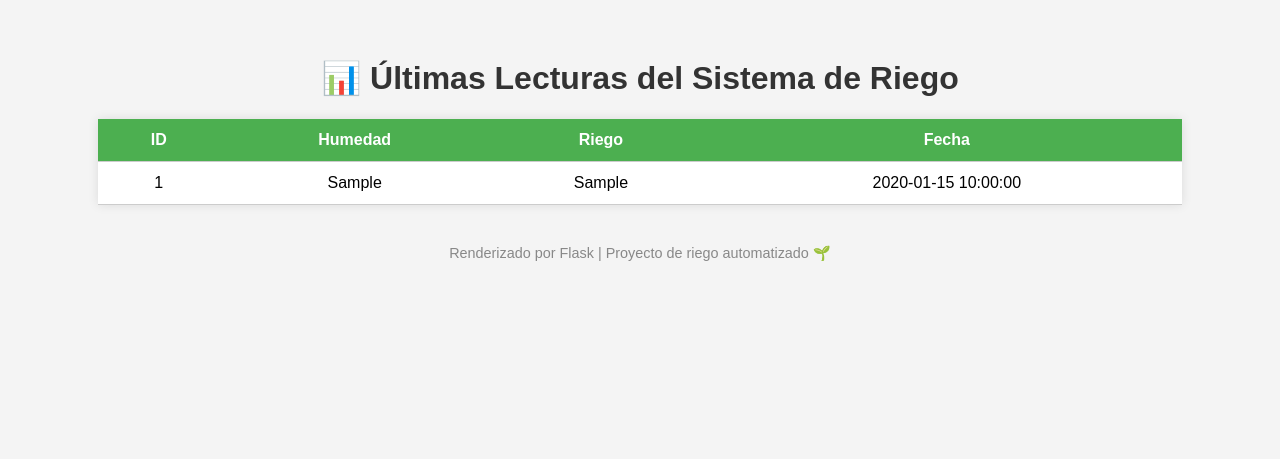
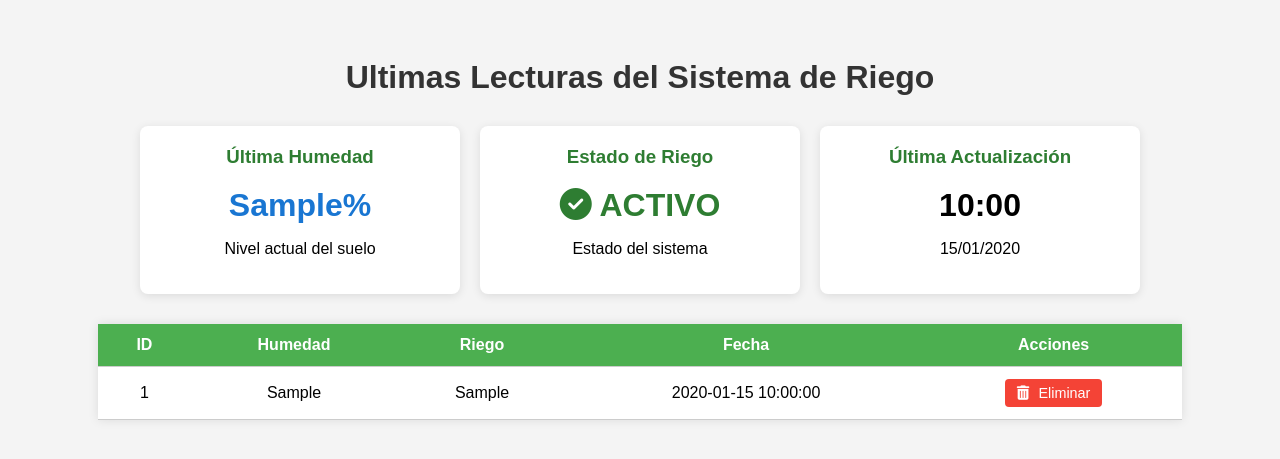
Before and after one commit to DavidInsano777/riego-api, a Flask app: page /lecturas in a window 1280 px wide. Shown: the top 459 px of the page. Run offline with Flask 3, Linux system fonts and the light colour scheme; tables that the repository leaves empty or names only in its code hold one stand-in row (values such as "Sample post"); data that the repository does not hold is empty.

Commit message:
💻 Agregada vista HTML para mostrar lecturas con estilo

```diff
--- a/app.py
+++ b/app.py
@@ -78,6 +78,23 @@ def obtener_lecturas():
     except Exception as e:
         return f"<h1>Error</h1><p>{str(e)}</p>", 500
 
+@app.route('/lectura/<int:id>', methods=['DELETE'])
+def eliminar_lectura(id):
+    try:
+        conn = mysql.connector.connect(**db_config)
+        cursor = conn.cursor()
+
+        cursor.execute("DELETE FROM lecturas2 WHERE id = %s", (id,))
+        conn.commit()
+
+        cursor.close()
+        conn.close()
+
+        return jsonify({"message": f"Lectura con ID {id} eliminada correctamente"}), 200
+
+    except Exception as e:
+        return jsonify({"error": str(e)}), 500
+
 
 if __name__ == '__main__':
     port = int(os.environ.get("PORT", 5000))
--- a/templates/lecturas.html
+++ b/templates/lecturas.html
@@ -2,17 +2,62 @@
 <html lang="es">
 <head>
     <meta charset="UTF-8">
-    <title>📊 Lecturas de Humedad</title>
+    <title>Lecturas de Humedad</title>
+    <link rel="stylesheet" href="https://cdnjs.cloudflare.com/ajax/libs/font-awesome/6.4.0/css/all.min.css">
     <style>
         body {
             font-family: Arial, sans-serif;
             background-color: #f4f4f4;
             padding: 30px;
         }
+
         h1 {
             text-align: center;
             color: #333;
         }
+
+        .status-cards {
+            display: flex;
+            justify-content: center;
+            gap: 20px;
+            margin: 30px auto;
+            flex-wrap: wrap;
+            max-width: 1000px;
+        }
+
+        .card {
+            background-color: white;
+            padding: 20px;
+            border-radius: 8px;
+            box-shadow: 0 2px 10px rgba(0,0,0,0.1);
+            text-align: center;
+            min-width: 200px;
+            flex: 1;
+        }
+
+        .card h3 {
+            margin-top: 0;
+            color: #2e7d32;
+        }
+
+        .card .value {
+            font-size: 2em;
+            font-weight: bold;
+            margin: 10px 0;
+        }
+
+        .card .humidity {
+            color: #1976d2;
+        }
+
+        .card .irrigation-true {
+            color: #2e7d32;
+        }
+
+        .card .irrigation-false {
+            color: #ff8f00;
+        }
+
         table {
             width: 90%;
             margin: 20px auto;
@@ -20,28 +65,80 @@
             background-color: white;
             box-shadow: 0 0 10px rgba(0,0,0,0.1);
         }
+
         th, td {
             padding: 12px 15px;
             text-align: center;
             border-bottom: 1px solid #ccc;
         }
+
         th {
             background-color: #4CAF50;
             color: white;
         }
+
         tr:hover {
             background-color: #f1f1f1;
         }
+
         .footer {
             text-align: center;
             margin-top: 40px;
             font-size: 0.9em;
             color: #888;
         }
+
+        .btn-delete {
+            background-color: #f44336;
+            color: white;
+            border: none;
+            padding: 6px 12px;
+            border-radius: 4px;
+            cursor: pointer;
+            font-size: 0.9em;
+        }
+
+        .btn-delete i {
+            margin-right: 5px;
+        }
+
+        .btn-delete:hover {
+            opacity: 0.8;
+            transform: translateY(-2px);
+        }
     </style>
 </head>
 <body>
-    <h1>📊 Últimas Lecturas del Sistema de Riego</h1>
+    <h1>Ultimas Lecturas del Sistema de Riego</h1>
+
+    <div class="status-cards">
+        {% if lecturas and lecturas[0] %}
+        <div class="card">
+            <h3>Última Humedad</h3>
+            <div class="value humidity">{{ lecturas[0].humedad }}%</div>
+            <p>Nivel actual del suelo</p>
+        </div>
+
+        <div class="card">
+            <h3>Estado de Riego</h3>
+            <div class="value {% if lecturas[0].riego %}irrigation-true{% else %}irrigation-false{% endif %}">
+                {% if lecturas[0].riego %}
+                    <i class="fas fa-check-circle"></i> ACTIVO
+                {% else %}
+                    <i class="fas fa-times-circle"></i> INACTIVO
+                {% endif %}
+            </div>
+            <p>Estado del sistema</p>
+        </div>
+
+        <div class="card">
+            <h3>Última Actualización</h3>
+            <div class="value">{{ lecturas[0].fecha.strftime('%H:%M') }}</div>
+            <p>{{ lecturas[0].fecha.strftime('%d/%m/%Y') }}</p>
+        </div>
+        {% endif %}
+    </div>
+
     <table>
         <thead>
             <tr>
@@ -49,6 +146,7 @@
                 <th>Humedad</th>
                 <th>Riego</th>
                 <th>Fecha</th>
+                <th>Acciones</th>
             </tr>
         </thead>
         <tbody>
@@ -58,11 +156,36 @@
                 <td>{{ lectura.humedad }}</td>
                 <td>{{ lectura.riego }}</td>
                 <td>{{ lectura.fecha }}</td>
+                <td>
+                    <button class="btn-delete" onclick="eliminarLectura('{{ lectura.id }}')">
+                        <i class="fas fa-trash-alt"></i> Eliminar
+                    </button>
+                </td>
             </tr>
             {% endfor %}
         </tbody>
     </table>
 
-    <div class="footer">Renderizado por Flask | Proyecto de riego automatizado 🌱</div>
+    <script>
+        function eliminarLectura(id) {
+            if (confirm(`¿Estás seguro de que quieres eliminar la lectura con ID ${id}?`)) {
+                fetch(`/lectura/${id}`, {
+                    method: 'DELETE'
+                })
+                .then(response => {
+                    if (response.ok) {
+                        alert('Lectura eliminada correctamente');
+                        location.reload();
+                    } else {
+                        alert('Error al eliminar la lectura');
+                    }
+                })
+                .catch(error => {
+                    console.error('Error:', error);
+                    alert('Error al conectar con el servidor');
+                });
+            }
+        }
+    </script>
 </body>
 </html>
```
